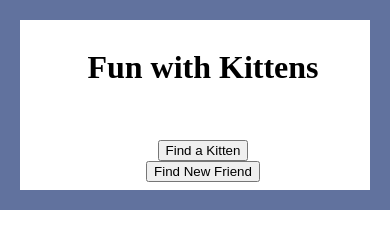
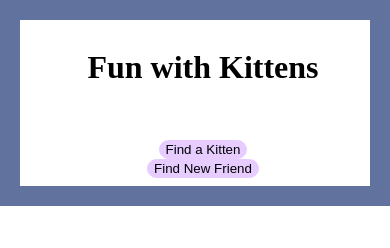
Before and after one commit to saxby-b/fun-with-kittens, a plain HTML site: page index.html in a window 390 px wide. Drawn offline with Linux system fonts and the light colour scheme.

Commit message:
Updated styles and added media query

```diff
--- a/css/main.css
+++ b/css/main.css
@@ -16,6 +16,7 @@ h1 {
     text-align: center;
 }
 .chosen-cat {
+    width: 100%;
     display: flex;
     justify-content: center;
     align-items: center;
@@ -33,7 +34,7 @@ img {
     width: 50%;
     object-fit: contain;
     justify-self: center;
-    height: 450px;
+   /* height: 650px; */
 }
 
 
@@ -44,10 +45,21 @@ p {
 
 button {
     text-align: center;
+    background-color: #e6ccff;
+    border-radius: 12px;
+    border: 1px solid #e6ccff;
+}
 
-
+button:hover {
+    background-color: #e6ccff;
 }
 
 .hidden{
     display: none;
 }
+
+@media screen and (min-width: 768px) {
+    img {
+        height: 450px;
+    }
+}
```
